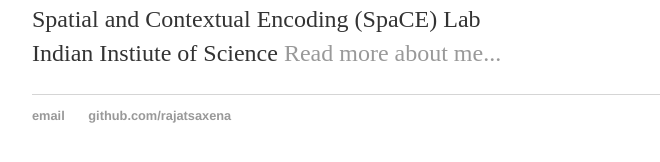
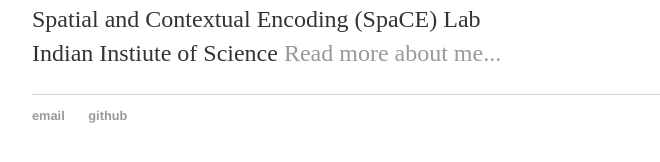
Before and after one commit to rajatsaxena/rajatsaxena.github.io, a Jekyll site: the page index.html, which Jekyll copies as it is, in a window 1280 px wide. Shown: the part 228-390 px from the top of the page, without its empty margins (160-820 px from the left). Built offline with Jekyll 4.4.1, drawn with Linux system fonts in a browser that asks for light colours.

Commit message:
Update index.html

```diff
--- a/index.html
+++ b/index.html
@@ -22,7 +22,7 @@
 		<footer>
     		<ul>
         		<li><a href="mailto:rajatsxn94@gmail.com">email</a></li>
-        		<li><a href="https://github.com/rajatsaxena">github.com/rajatsaxena </a></li>
+        		<li><a href="https://github.com/rajatsaxena">github</a></li>
 			</ul>
 		</footer>
 	</body>
```
